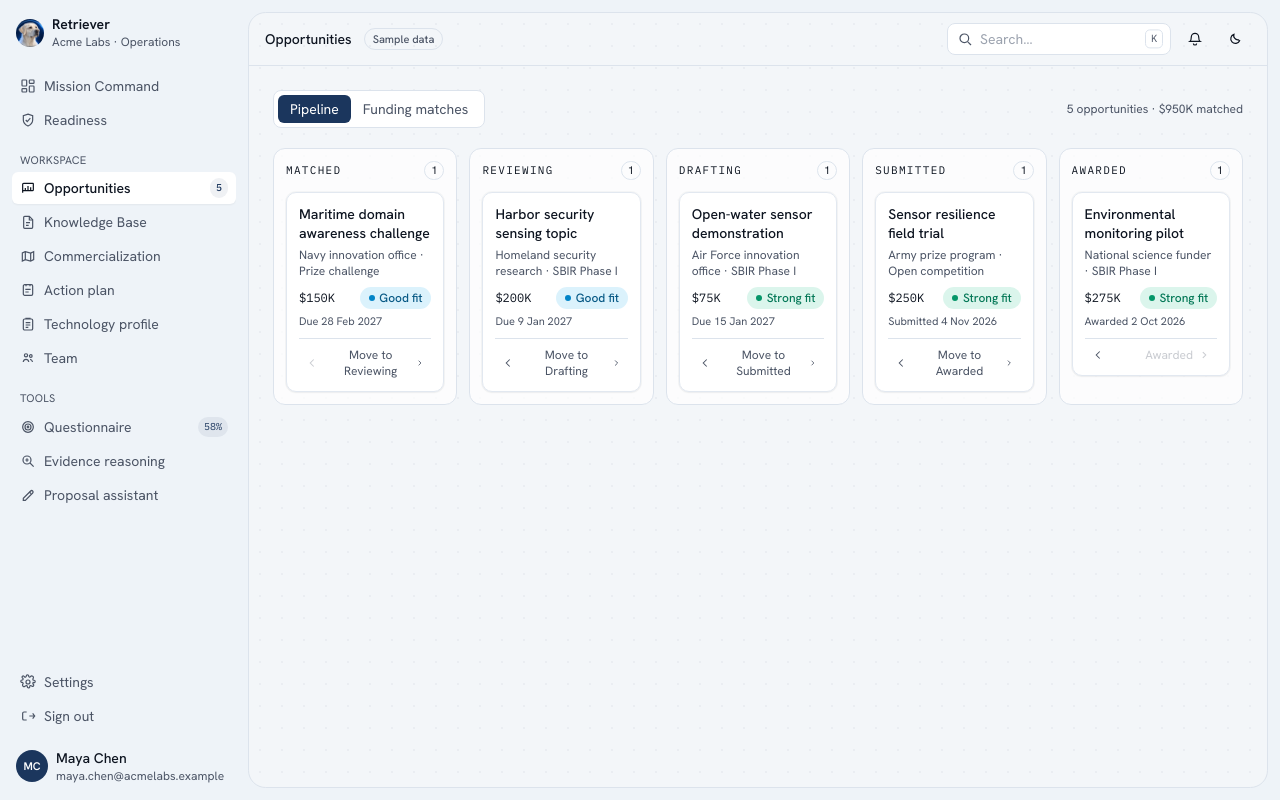
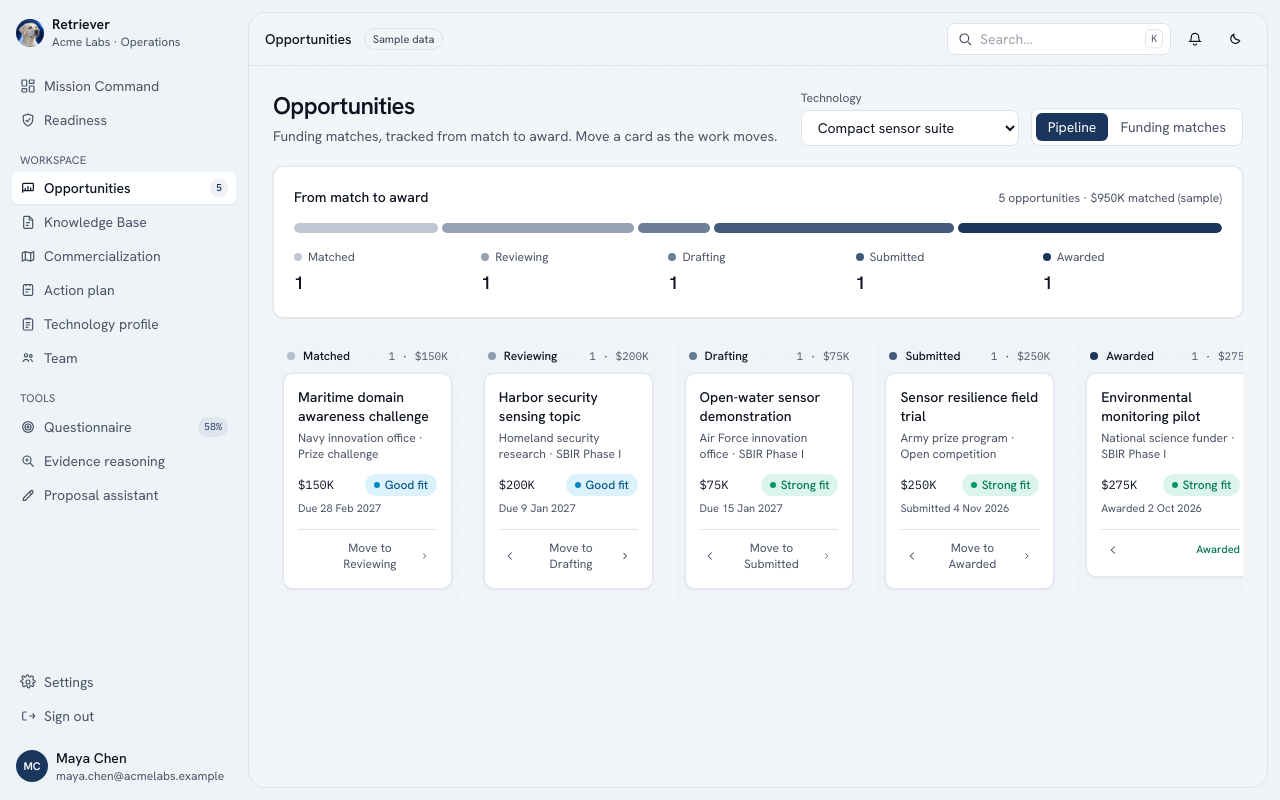
Before and after one commit to AbdulMoeez6/retriever-site, a React (Vite) app in the folder client/: page /app/opportunities in a window 1280 px wide. Built offline with nearby package versions, Linux system fonts and the light colour scheme.

Commit message:
style(opportunities): restyle pipeline board in template design

```diff
--- a/client/src/pages/app/OpportunityPipeline.jsx
+++ b/client/src/pages/app/OpportunityPipeline.jsx
@@ -1,27 +1,64 @@
 import { useApp } from "../../lib/store.jsx";
 import { PIPELINE_STAGES } from "../../data/pilotData.js";
 import Icon from "../../components/Icon.jsx";
-import { CreateProfileBanner, StatusChip, Tabs, formatMoney } from "../../components/ui.jsx";
+import TechSwitcher from "../../components/TechSwitcher.jsx";
+import { CreateProfileBanner, PageHeader, ShellContext, StatusChip, Tabs, formatMoney } from "../../components/ui.jsx";
 import Funding from "./Funding.jsx";
+
+const STAGE_SHADE = (i) => `rgba(27,54,93,${0.28 + i * 0.18})`;
+
+/** Stage summary: a segmented bar sized by matched value, with counts underneath. */
+function StageSummary({ opps }) {
+  const total = opps.reduce((a, o) => a + o.amount, 0) || 1;
+  return (
+    <section className="card p-5">
+      <div className="flex flex-wrap items-baseline justify-between gap-2">
+        <h2 className="text-sm font-medium">From match to award</h2>
+        <span className="text-xs text-muted dark:text-slate-400">{opps.length} opportunities · {formatMoney(opps.reduce((a, o) => a + o.amount, 0))} matched (sample)</span>
+      </div>
+      <div className="mt-4 flex h-2.5 gap-1 overflow-hidden rounded-full">
+        {PIPELINE_STAGES.map((st, i) => {
+          const v = opps.filter((o) => o.stage === st).reduce((a, o) => a + o.amount, 0);
+          return v ? <span key={st} className="bar-fill h-full rounded-full" title={`${st} · ${formatMoney(v)}`} style={{ width: `${(v / total) * 100}%`, background: STAGE_SHADE(i), "--d": `${i * 90}ms` }} /> : null;
+        })}
+        {!opps.length && <span className="h-full w-full rounded-full bg-soft dark:bg-white/10" />}
+      </div>
+      <dl className="mt-4 grid grid-cols-5 gap-2">
+        {PIPELINE_STAGES.map((st, i) => {
+          const list = opps.filter((o) => o.stage === st);
+          return (
+            <div key={st}>
+              <dt className="flex items-center gap-1.5 text-xs text-muted dark:text-slate-400"><span className="size-2 rounded-full" style={{ background: STAGE_SHADE(i) }} />{st}</dt>
+              <dd className="mt-1 text-lg font-semibold tabular-nums">{list.length}</dd>
+            </div>
+          );
+        })}
+      </dl>
+    </section>
+  );
+}
 
 function OppCard({ o, onOpen, onMove }) {
   const i = PIPELINE_STAGES.indexOf(o.stage);
+  const last = i === PIPELINE_STAGES.length - 1;
   return (
-    <li className="card card-hover p-3">
+    <li className="group card card-hover tick-in p-3.5">
       <button type="button" onClick={onOpen} className="block w-full text-left">
         <div className="text-sm font-medium leading-snug">{o.title}</div>
         <div className="mt-1 text-xs text-muted dark:text-slate-400">{o.agency} · {o.program}</div>
-        <div className="mt-2 flex items-center justify-between gap-2">
+        <div className="mt-3 flex items-center justify-between gap-2">
           <span className="font-mono text-xs">{formatMoney(o.amount)}</span>
           <StatusChip status={o.fit} />
         </div>
         <div className="mt-1 text-[11px] text-muted dark:text-slate-400">{o.date}</div>
       </button>
-      <div className="mt-2 flex justify-between border-t border-line pt-2 dark:border-slate-700">
-        <button type="button" disabled={i === 0} onClick={() => onMove(-1)} className="rounded px-1.5 text-xs text-muted hover:text-ink disabled:opacity-30 dark:hover:text-white" aria-label="Move back a stage"><Icon name="back" className="size-3.5" /></button>
-        <button type="button" disabled={i === PIPELINE_STAGES.length - 1} onClick={() => onMove(1)} className="inline-flex items-center gap-1 rounded px-1.5 text-xs text-muted hover:text-ink disabled:opacity-30 dark:hover:text-white">
-          {i < PIPELINE_STAGES.length - 1 ? `Move to ${PIPELINE_STAGES[i + 1]}` : "Awarded"} <Icon name="chevronRight" className="size-3.5" />
-        </button>
+      <div className="mt-3 flex items-center justify-between border-t border-line pt-2 dark:border-slate-700">
+        <button type="button" disabled={i === 0} onClick={() => onMove(-1)} className="hover-reveal grid size-6 place-items-center rounded-md text-muted hover:bg-soft disabled:invisible dark:hover:bg-white/10" aria-label="Move back a stage"><Icon name="back" className="size-3.5" /></button>
+        {last ? <span className="text-[11px] font-medium text-emerald-700 dark:text-emerald-400">Awarded</span> : (
+          <button type="button" onClick={() => onMove(1)} className="nudge inline-flex items-center gap-1 rounded-md px-1.5 py-0.5 text-xs text-muted transition-colors hover:bg-soft hover:text-ink dark:hover:bg-white/10 dark:hover:text-white">
+            Move to {PIPELINE_STAGES[i + 1]} <Icon name="chevronRight" className="size-3.5" />
+          </button>
+        )}
       </div>
     </li>
   );
@@ -39,27 +76,28 @@ export default function OpportunityPipeline() {
   };
   return (
     <div className="flex flex-col gap-5">
-      <div className="flex flex-wrap items-center justify-between gap-3">
+      <PageHeader title="Opportunities" sub="Funding matches, tracked from match to award. Move a card as the work moves.">
+        <TechSwitcher />
         <Tabs tabs={["Pipeline", "Funding matches"]} value={ui.oppTab} onChange={(v) => patchUi({ oppTab: v })} />
-        {ui.oppTab === "Pipeline" && hasTech && <span className="text-xs text-muted dark:text-slate-400">{opps.length} opportunities · {formatMoney(opps.reduce((a, o) => a + o.amount, 0))} matched</span>}
-      </div>
-      {ui.oppTab === "Funding matches" ? <Funding /> : (
+      </PageHeader>
+      {ui.oppTab === "Funding matches" ? <ShellContext.Provider value={true}><Funding /></ShellContext.Provider> : (
         <>
           {!hasTech && <CreateProfileBanner text="Create your Technology Profile to start matching funding opportunities." />}
+          <StageSummary opps={opps} />
           <div className="overflow-x-auto pb-2">
-            <div className="grid min-w-[60rem] grid-cols-5 gap-3">
-              {PIPELINE_STAGES.map((stage) => {
+            <div className="grid min-w-[62rem] grid-cols-5 gap-3">
+              {PIPELINE_STAGES.map((stage, si) => {
                 const col = opps.filter((o) => o.stage === stage);
                 return (
-                  <section key={stage} className="rounded-xl border border-line bg-white/70 p-3 dark:border-slate-800 dark:bg-white/[.03]">
-                    <div className="flex items-center justify-between">
-                      <h2 className="font-mono text-[11px] uppercase tracking-[0.12em]">{stage}</h2>
-                      <span className="grid min-w-5 place-items-center rounded-full border border-line px-1.5 text-[11px] dark:border-slate-700">{col.length}</span>
+                  <section key={stage} className="rounded-xl bg-soft/70 p-2.5 dark:bg-white/[.03]">
+                    <div className="flex items-center justify-between px-1 pb-2">
+                      <h2 className="flex items-center gap-2 text-xs font-medium"><span className="size-2 rounded-full" style={{ background: STAGE_SHADE(si) }} />{stage}</h2>
+                      <span className="font-mono text-[11px] text-muted dark:text-slate-400">{col.length} · {col.length ? formatMoney(col.reduce((a, o) => a + o.amount, 0)) : "—"}</span>
                     </div>
-                    <ul className="mt-3 grid gap-2">
+                    <ul className="grid gap-2">
                       {col.length ? col.map((o) => (
-                        <OppCard key={o.id} o={o} onOpen={() => patchUi({ drawer: { type: "pipeline", id: o.id } })} onMove={(dir) => move(o.id, dir)} />
-                      )) : <li className="rounded-lg border border-dashed border-line px-2 py-5 text-center text-xs text-muted dark:border-slate-700 dark:text-slate-400">No opportunities here yet</li>}
+                        <OppCard key={`${o.id}-${o.stage}`} o={o} onOpen={() => patchUi({ drawer: { type: "pipeline", id: o.id } })} onMove={(dir) => move(o.id, dir)} />
+                      )) : <li className="rounded-lg border border-dashed border-line px-2 py-6 text-center text-xs text-muted dark:border-slate-700 dark:text-slate-400">No opportunities here yet</li>}
                     </ul>
                   </section>
                 );
```
